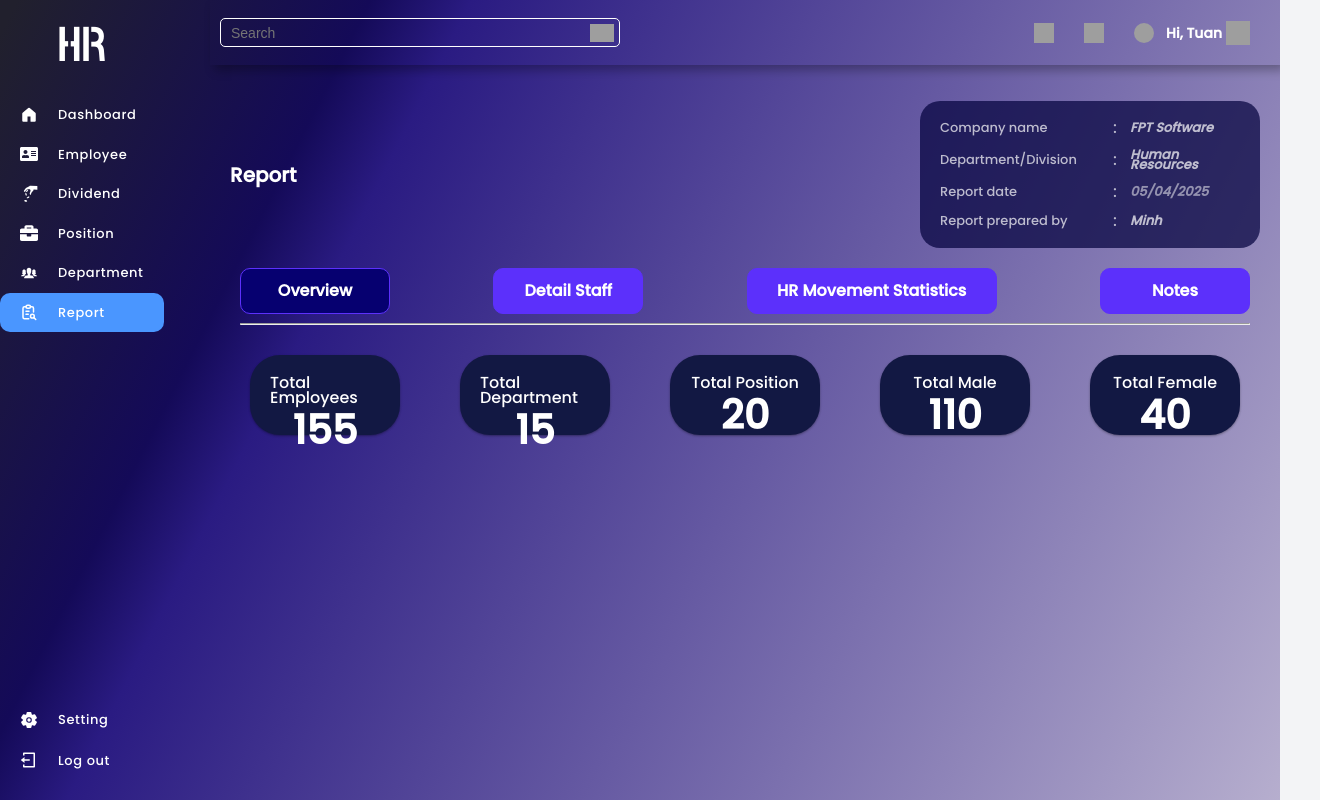
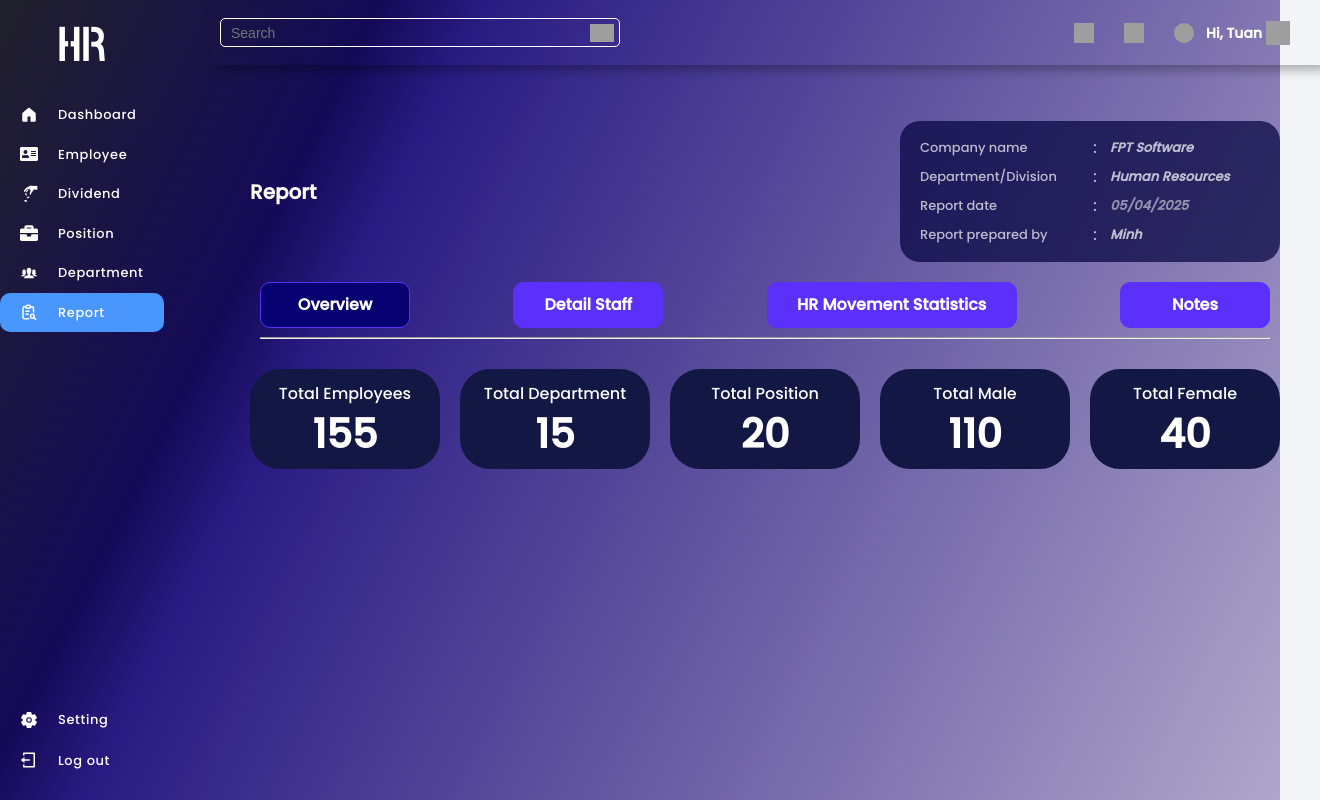
Before and after one commit to Tunita2/HR_Payroll_Dashboard, a React (Create React App) app: page /human/report in a window 1280 px wide. Shown: the top 800 px of the page, 1320 px wide, since content can reach past the window. Built offline with nearby package versions, Linux system fonts and the light colour scheme; grey boxes are pictures that could not be loaded.

Commit message:
Update_ver1.1_Lần 3

```diff
--- a/src/components/HumanResource/HR_Report.jsx
+++ b/src/components/HumanResource/HR_Report.jsx
@@ -21,43 +21,43 @@ const HR_Report = ({ style = {} }) => {
   ];
 
   return (
-    <div className="dashboard-layout-report">
-      <div className="dashboard-main">
+    <div className="hr-dashboard-layout-report">
+      <div className="hr-dashboard-main">
         {/* Phần header - đầu của report */}
-        <div className="dashboard-header-report">
-          <div className="dashboard-title-report">Report</div>
+        <div className="hr-dashboard-header-report">
+          <div className="hr-dashboard-title-report">Report</div>
 
           {/* Phần hiển thị thông tin nơi làm */}
-          <div className="report-details-container">
-            <div className="report-details-row">
-              <span className="report-details-label">Company name</span>
-              <span className="report-details-colon">:</span>
-              <span className="report-details-value">FPT Software</span>
+          <div className="hr-report-details-container">
+            <div className="hr-report-details-row">
+              <span className="hr-report-details-label">Company name</span>
+              <span className="hr-report-details-colon">:</span>
+              <span className="hr-report-details-value">FPT Software</span>
             </div>
-            <div className="report-details-row">
-              <span className="report-details-label">Department/Division</span>
-              <span className="report-details-colon">:</span>
-              <span className="report-details-value">Human Resources</span>
+            <div className="hr-report-details-row">
+              <span className="hr-report-details-label">Department/Division</span>
+              <span className="hr-report-details-colon">:</span>
+              <span className="hr-report-details-value">Human Resources</span>
             </div>
-            <div className="report-details-row">
-              <span className="report-details-label">Report date</span>
-              <span className="report-details-colon">:</span>
-              <span className="report-details-report-date">05/04/2025</span>
+            <div className="hr-report-details-row">
+              <span className="hr-report-details-label">Report date</span>
+              <span className="hr-report-details-colon">:</span>
+              <span className="hr-report-details-report-date">05/04/2025</span>
             </div>
-            <div className="report-details-row">
-              <span className="report-details-label">Report prepared by</span>
-              <span className="report-details-colon">:</span>
-              <span className="report-details-value">Minh</span>
+            <div className="hr-report-details-row">
+              <span className="hr-report-details-label">Report prepared by</span>
+              <span className="hr-report-details-colon">:</span>
+              <span className="hr-report-details-value">Minh</span>
             </div>
           </div>
         </div>
 
         {/* Phần hiển thị các mục tùy chọn của report */}
-        <div className="tabs-container">
+        <div className="hr-tabs-container">
           {tabs.map((tab) => (
             <div
               key={tab.id}
-              className={`tab-button ${
+              className={`hr-tab-button ${
                 activeTab === tab.label ? "active" : "inactive"
               }`}
               style={{ width: tab.width }}
@@ -69,16 +69,16 @@ const HR_Report = ({ style = {} }) => {
         </div>
 
         {/* Đường line chia */}
-        <div class="line">
+        <div class="hr-line">
           <hr />
         </div>
 
         {/* Phần hiển thị dữ liệu report */}
-        <div className="card-container">
+        <div className="hr-card-container">
           {cards.map((card, index) => (
             <div
               key={index}
-              className="card"
+              className="hr-card"
               onMouseEnter={(e) =>
                 (e.currentTarget.style.transform = "scale(1.02)")
               }
@@ -86,8 +86,8 @@ const HR_Report = ({ style = {} }) => {
                 (e.currentTarget.style.transform = "scale(1)")
               }
             >
-              <p className="card-title">{card.title}</p>
-              <p className="card-value">{card.value}</p>
+              <p className="hr-card-title">{card.title}</p>
+              <p className="hr-card-value">{card.value}</p>
             </div>
           ))}
         </div>
--- a/src/styles/HumanResourceStyles/HR_Report.css
+++ b/src/styles/HumanResourceStyles/HR_Report.css
@@ -1,5 +1,5 @@
-Container phần chính
-.dashboard-layout-report {
+/* Container phần chính */
+.hr-dashboard-layout-report {
   display: flex;
   flex-direction: column;
   width: 100%;
@@ -9,21 +9,21 @@ Container phần chính
   max-width: 100vw;
 }
 
-.dashboard-main {
+.hr-dashboard-main {
   display: flex;
   flex-direction: column;
   flex-grow: 1;
 }
 
 /* Phần header gồm tiêu đề và thẻ thông tin công ty */
-.dashboard-header-report {
+.hr-dashboard-header-report {
   display: flex;
   justify-content: space-between;
   align-items: center;
   margin-bottom: 20px;
 }
 
-.dashboard-title-report {
+.hr-dashboard-title-report {
   color: #ffffff;
   font-size: 20px;
   font-family: Poppins;
@@ -31,9 +31,9 @@ Container phần chính
 }
 
 /* Phần thông tin */
-.report-details-container {
+.hr-report-details-container {
   width: 100%;
-  max-width: 340px;
+  max-width: 380px;
   height: auto;
   padding: 20px;
   background: rgba(2, 0, 61, 0.7);
@@ -49,14 +49,14 @@ Container phần chính
   justify-content: space-between;
 } */
 
-.report-details-row {
+.hr-report-details-row {
   display: grid;
   grid-template-columns: 160px 10px 1fr; /* 3 cột: label - colon - value */
   align-items: center;
   gap: 10px;
 }
 
-.report-details-label {
+.hr-report-details-label {
   font-size: 13px;
   font-family: Poppins;
   font-weight: 500;
@@ -64,7 +64,7 @@ Container phần chính
   color: rgba(255, 255, 255, 0.7);
 }
 
-.report-details-colon {
+.hr-report-details-colon {
   font-size: 16px;
   font-family: Poppins;
   font-weight: 500;
@@ -73,7 +73,7 @@ Container phần chính
   text-align: center;
 }
 
-.report-details-value {
+.hr-report-details-value {
   font-size: 13px;
   font-family: Poppins;
   font-weight: 700;
@@ -82,7 +82,7 @@ Container phần chính
   color: rgba(255, 255, 255, 0.7);
 }
 
-.report-details-report-date {
+.hr-report-details-report-date {
   font-size: 13px;
   font-family: Poppins;
   font-weight: 700;
@@ -93,7 +93,7 @@ Container phần chính
 
 /* Phần mục chọn của report */
 
-.tabs-container {
+.hr-tabs-container {
   display: flex;
   flex-direction: row;
   justify-content: space-between;
@@ -104,7 +104,7 @@ Container phần chính
   height: 45px;
 }
 
-.tab-button {
+.hr-tab-button {
   display: flex;
   align-items: center;
   justify-content: center;
@@ -122,20 +122,20 @@ Container phần chính
   max-width: 250px;
 }
 
-.tab-button:hover {
+.hr-tab-button:hover {
   opacity: 0.9;
 }
 
-.tab-button.active {
+.hr-tab-button.active {
   background: #060070;
 }
 
-.tab-button.inactive {
+.hr-tab-button.inactive {
   background: #5c30fb;
 }
 
 /* Đường line chia */
-.line {
+.hr-line {
   margin: 10px;
 }
 
@@ -147,7 +147,7 @@ Container phần chính
   flex-wrap: wrap;
 } */
 
-.card-container {
+.hr-card-container {
   display: grid;
   grid-template-columns: repeat(5, 1fr); /* Chia đều 5 cột */
   gap: 20px;
@@ -155,13 +155,13 @@ Container phần chính
   margin-top: 20px;
 }
 
-.card {
+.hr-card {
   display: flex;
   flex-direction: column;
   justify-content: space-between;
   align-items: center;
-  width: 150px;
-  height: 80px;
+  width: 190px;
+  height: 100px;
   padding: 20px;
   background: #121843;
   border-radius: 30px;
@@ -170,19 +170,18 @@ Container phần chính
   transition: transform 0.2s ease-in-out;
 }
 
-.card-title {
+.hr-card-title {
   font-family: Poppins;
   font-size: 16px;
   font-weight: 500;
-  line-height: 15px;
+  line-height: 10px;
   margin: 0;
-
 }
 
-.card-value {
+.hr-card-value {
   font-family: Poppins;
   font-size: 40px;
   font-weight: 700;
-  line-height: 50px;
+  line-height: 70px;
   margin: 0;
 }
```
